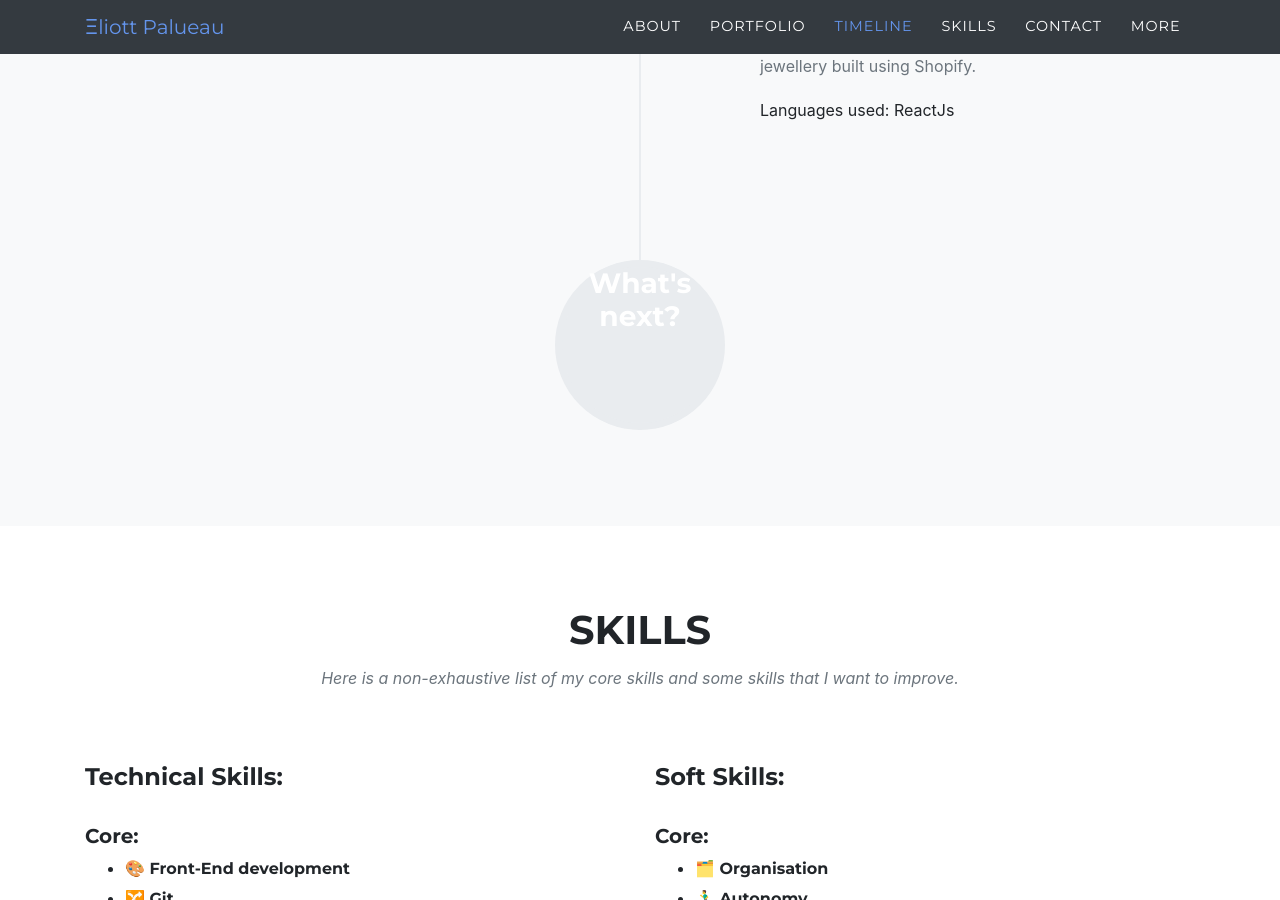
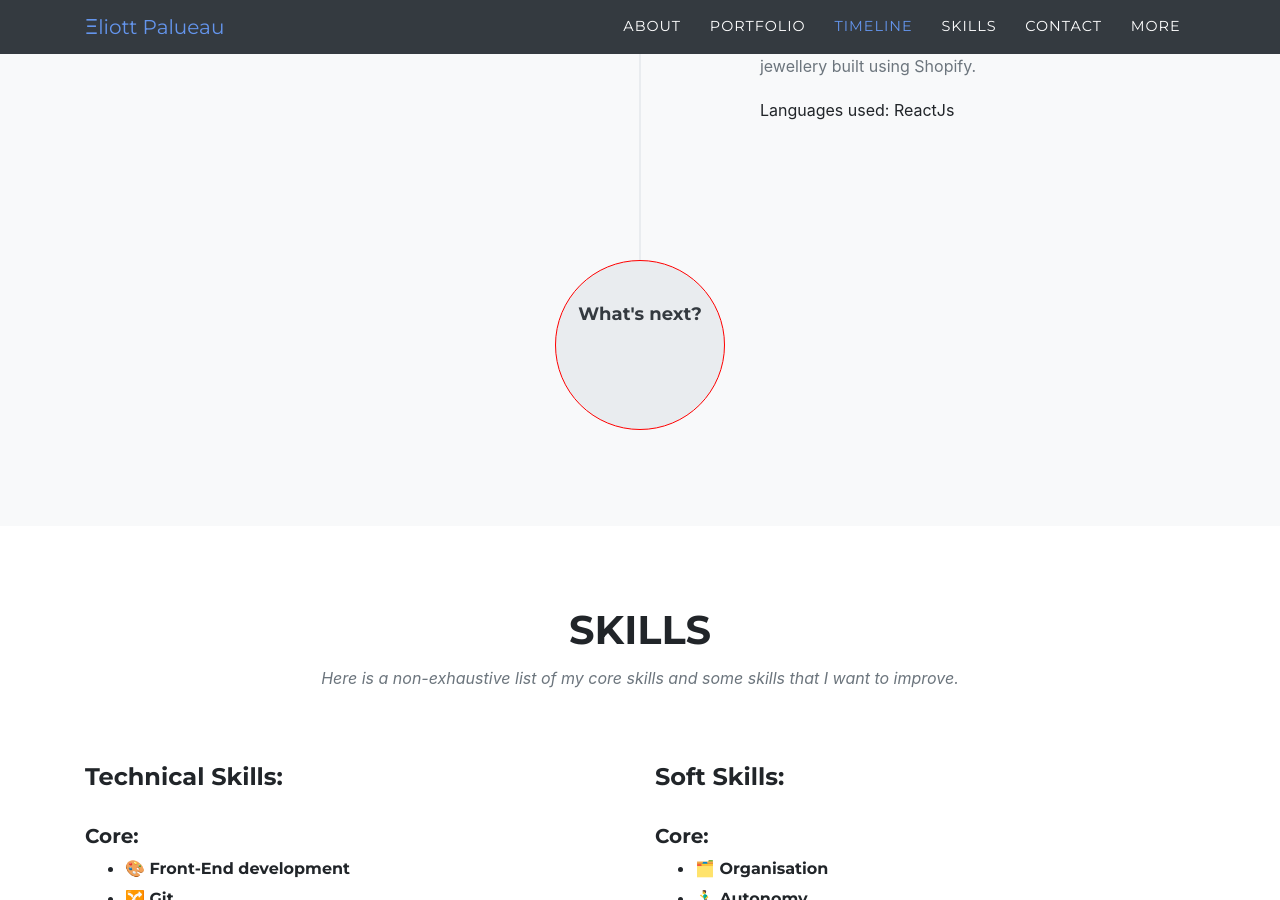
Before and after one commit to EliottPal/EliottPal.github.io, a Jekyll site: the page built from index.md, in a window 1280 px wide and 900 px high, scrolled down 5289 px. Built offline with Jekyll 4.4.1, drawn with Linux system fonts in a browser that asks for light colours; some web fonts are replaced.

Commit message:
whats next

```diff
--- a/_includes/timeline.html
+++ b/_includes/timeline.html
@@ -48,8 +48,8 @@
 
 		  {% if site.data.sitetext[site.locale].timeline.end %}
 			<li class="timeline-inverted">
-              <div class="timeline-image">
-                <h3>{{ site.data.sitetext[site.locale].timeline.end }}</h3>
+              <div class="timeline-image" style="border: 1px solid red">
+                <h4>{{ site.data.sitetext[site.locale].timeline.end }}</h4>
               </div>
             </li>
 		  {% endif %}
```
